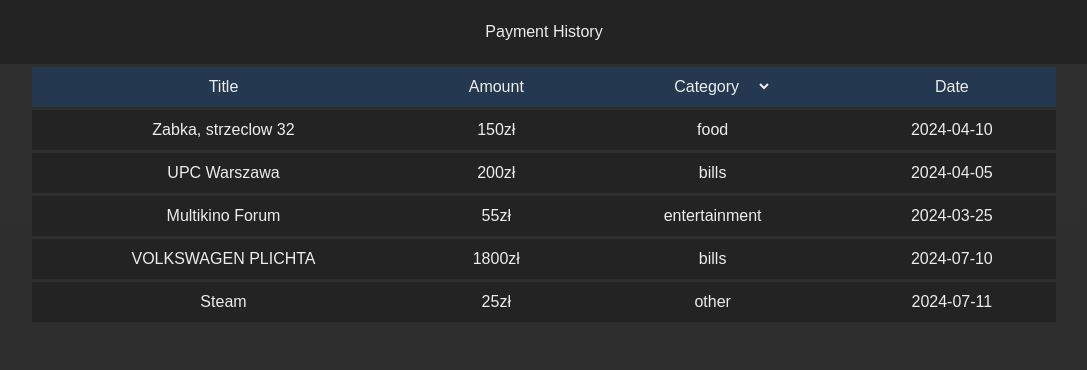
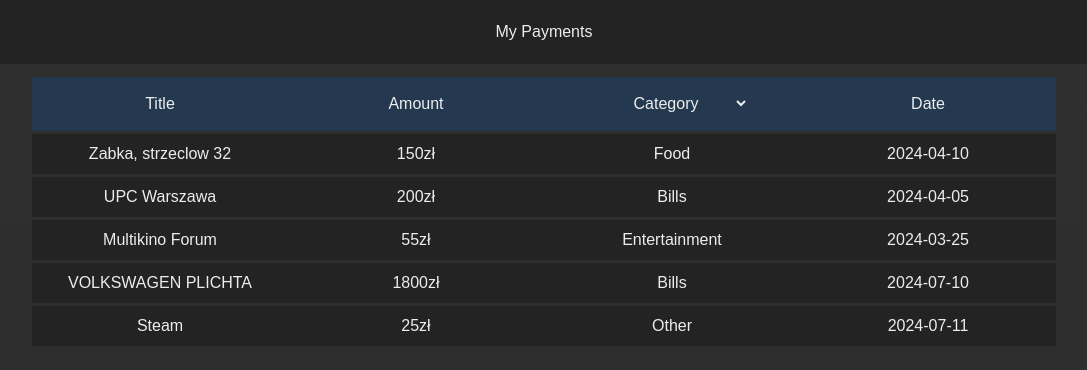
Before and after one commit to KarolKozikowski/Payment_App_in_Nextjs, a Next.js app: page / in a window 1280 px wide. Shown: the top 370 px of the page, without its empty margins (96-1183 px from the left). Built offline with nearby package versions, Linux system fonts and the light colour scheme.

Commit message:
filtering done

```diff
--- a/app/Data/history.json
+++ b/app/Data/history.json
@@ -3,7 +3,7 @@
     "id": 1,
     "title": "Zabka, strzeclow 32",
     "amount": 150,
-    "category": "food",
+    "category": "Food",
     "date": "2024-04-10",
     "description": "Zakup produktów spożywczych",
     "recipient": "PL17116018693104866631092421"
@@ -12,7 +12,7 @@
     "id": 2,
     "title": "UPC Warszawa",
     "amount": 200,
-    "category": "bills",
+    "category": "Bills",
     "date": "2024-04-05",
     "description": "Miesięczna opłata za internet",
     "recipient": "PL08188062902039901470996125"
@@ -21,7 +21,7 @@
     "id": 3,
     "title": "Multikino Forum",
     "amount": 55,
-    "category": "entertainment",
+    "category": "Entertainment",
     "date": "2024-03-25",
     "description": "Bilet na film 3D: Cars",
     "recipient": "PL61105026445870255073832431"
@@ -30,7 +30,7 @@
     "id": 4,
     "title": "VOLKSWAGEN PLICHTA",
     "amount": 1800,
-    "category": "bills",
+    "category": "Bills",
     "date": "2024-07-10",
     "description": "Opłata za leasing",
     "recipient": "PL87213000625646235566469941"
@@ -39,7 +39,7 @@
     "id": 5,
     "title": "Steam",
     "amount": 25,
-    "category": "other",
+    "category": "Other",
     "date": "2024-07-11",
     "description": "GTA6",
     "recipient": "PL82213999625886235561129251"
--- a/app/globals.css
+++ b/app/globals.css
@@ -22,8 +22,10 @@
   padding: 20px;
   text-align: center;
   background: #232323;
+  cursor: default;
 }
 table{
+  margin-top: 10px;
   width: 80vw;
   margin-left: auto;
   margin-right: auto;
@@ -33,15 +35,21 @@
 }
 th, td{
   padding: 8px 20px;
+  width: 20vw;
 }
 thead{
   background: #243950;
+  cursor: default;
+}
+thead td{
+  padding: 15px;
 }
 tbody{
   background: #232323;
 }
 tbody tr:hover{
-  background-color: #171717;
+  background-color: #1e1e1e;
+  cursor: default;
 }
 .infobox{
   position: fixed;
@@ -60,6 +68,7 @@
 }
 .infobox td{
   border: none;
+  width: 40vw;
 }
 .infobox tbody tr:hover{
   background: #232323;
@@ -72,7 +81,8 @@
   right: 13.8vw;
   top: 27vh;
   scale: 150%;
-  opacity: 0.75;
+  opacity: 0.70;
+  transition: opacity 200ms;
 }
 .x:hover{
   opacity: 1;
@@ -80,4 +90,15 @@
 select{
   background: #243950;
   text-align: center;
+  width: 12vw;
 }
+select:hover{
+  cursor: pointer;
+  scale: 102%;
+}
+option{
+  background: #232323;
+}
+option:checked{
+  background: #243950;
+}
--- a/app/page.js
+++ b/app/page.js
@@ -3,13 +3,14 @@
 import React, {useState} from "react";
 
 export default function Home() {
+
     const [selectedCharge, setSelectedCharge] = useState(null);
-    const openMenu = (charge)=>{
-        setSelectedCharge(charge);
-    }
-    const closeMenu = () =>{
-        setSelectedCharge(null);
-    }
+    const openMenu = (charge)=>{setSelectedCharge(charge);}
+    const closeMenu = () =>{setSelectedCharge(null);}
+
+    const [category, setCategory] = useState(()=>{return "Category"});
+    const changeCategory = (newCategory)=>{newCategory.target.value==="All" ? setCategory("Category") : setCategory(newCategory.target.value);}
+
     function displayCategories(){
         let categories = [];
         Data.map((record)=>{
@@ -19,11 +20,12 @@
         });
         return categories.map((record, index) => {
             return (
-                <option key={index}>{record}</option>
+                <option key={index} value={record}>{record}</option>
             );
         });
     }
     const displayPaymentHistory = Data.map((record, index)=>{
+        function display(){
             return (
                 <tr onClick={()=>openMenu(record)} key={index}>
                     <td>{record.title}</td>
@@ -32,20 +34,28 @@
                     <td>{record.date}</td>
                 </tr>
             );
-  })
-
+        }
+        if(category==="Category"){
+            return display();
+        }
+        else{
+            if(record.category===category){
+                return display();
+            }
+        }
+    });
     return (
         <div>
             <title>My Payments</title>
-        <h2 className="title">Payment History</h2>
+            <h2 className="title">{category==="Category" ? "My Payments" : category}</h2>
             <table>
                 <thead>
                     <tr>
                         <td>Title</td>
                         <td>Amount</td>
-            <td><select defaultValue='0'>
-                <option value='0' disabled hidden>Category</option>
-                <option value='1'>All</option>
+                        <td><select defaultValue={category} onChange={changeCategory}>
+                                <option value="Category" hidden>Category</option>
+                                <option value="All">All</option>
                                 {displayCategories()}
                             </select></td>
                         <td>Date</td>
@@ -54,8 +64,7 @@
                 <tbody>
                     {displayPaymentHistory}
                 </tbody>
-        </table>
-          {
+            </table>{
             selectedCharge && (
                 <div className="infobox">
                     <table className="more">
```
Lines whose indentation alone changed are shown as unchanged.
